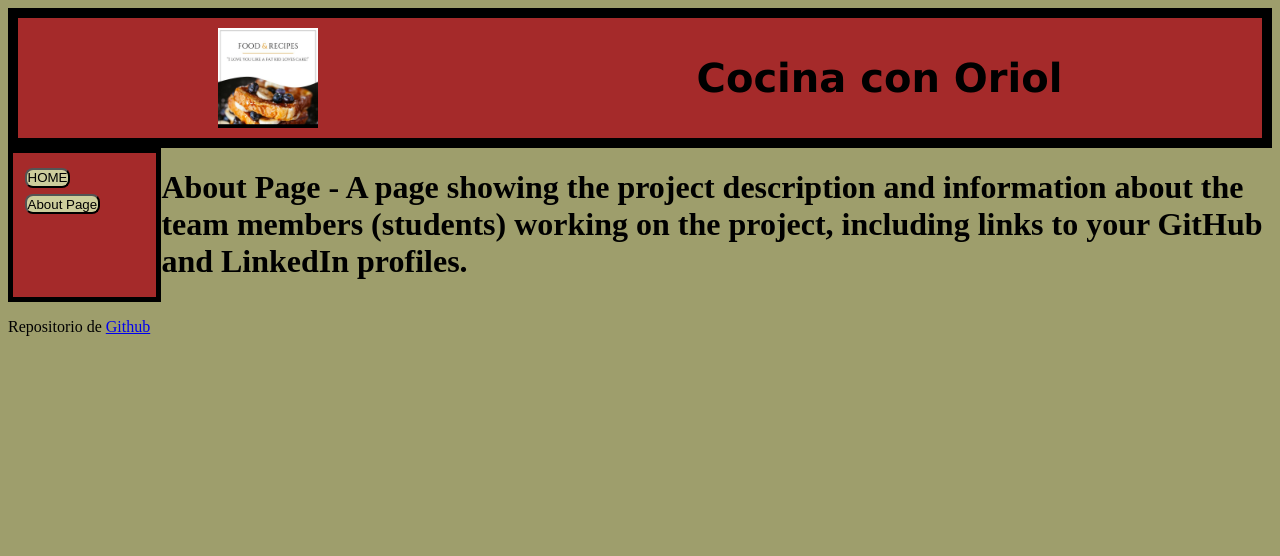
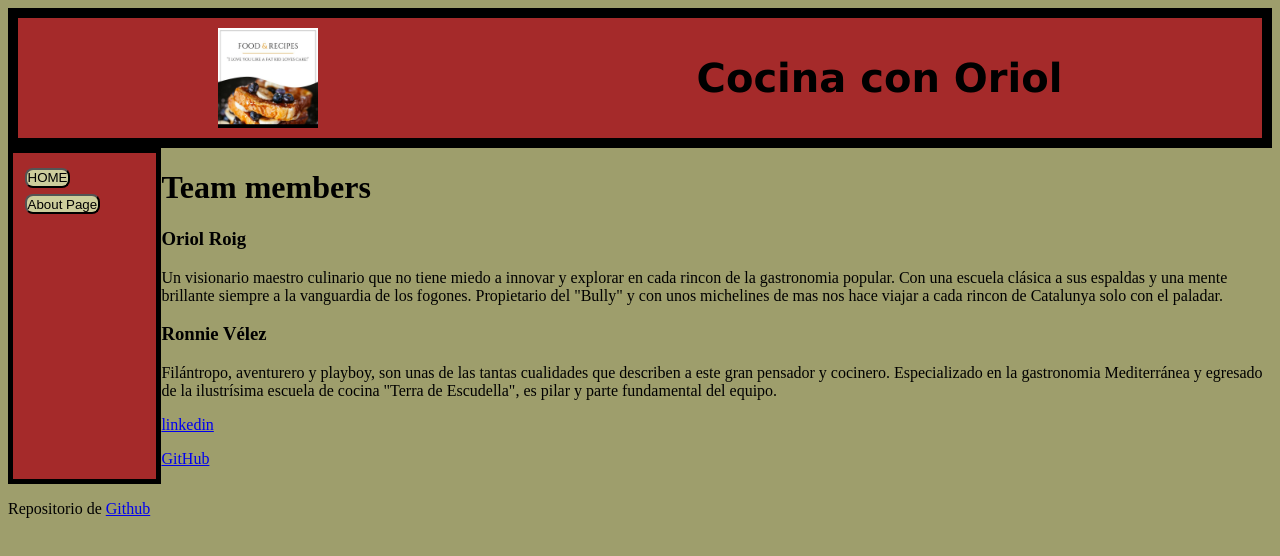
Before and after one commit to RonniedeTal/recipes-miniproyecto, a React (Vite) app: page /about-page in a window 1280 px wide. Shown: the top 556 px of the page. Built offline with nearby package versions, Linux system fonts and the light colour scheme.

Commit message:
intentamos redirigirnos a la preparacion

```diff
--- a/src/App.jsx
+++ b/src/App.jsx
@@ -7,6 +7,8 @@ import Home from "./components/Home";
 import AboutPage from "./assets/pages/AboutPage";
 import "./App.css";
 import { Routes, Route } from "react-router-dom";
+import NotFoundPage from "./assets/pages/NotFoundPage";
+import ItemDetailsPage from "./assets/pages/ItemDetailsPage";
 
 function App() {
   return (
@@ -21,6 +23,9 @@ function App() {
           <Routes>
             <Route path="/" element={<Home />} />
             <Route path="/about-page" element={<AboutPage />} />
+            <Route path="*"element={<NotFoundPage/>}/>
+            <Route path="/item-details-page/:recipesname"element={<ItemDetailsPage />}/>
+
           </Routes>
         </div>
       </div>
--- a/src/assets/pages/AboutPage.jsx
+++ b/src/assets/pages/AboutPage.jsx
@@ -1,12 +1,34 @@
-import React from 'react'
+import React from "react";
 
 function AboutPage() {
   return (
     <div>
-       <h1>About Page - A page showing the project description and information about the team members (students) working on the project, including links to your GitHub and LinkedIn profiles.</h1>
+      <h1>Team members</h1>
+      <h3>Oriol Roig</h3>
+      <p>
+        Un visionario maestro culinario que no tiene miedo a innovar y explorar
+        en cada rincon de la gastronomia popular. Con una escuela clásica a sus
+        espaldas y una mente brillante siempre a la vanguardia de los fogones.
+        Propietario del "Bully" y con unos michelines de mas nos hace viajar a
+        cada rincon de Catalunya solo con el paladar.
+      </p>
+      <a href=""></a>
+      <h3>Ronnie Vélez</h3>
+      <p>
+        Filántropo, aventurero y playboy, son unas de las tantas cualidades que
+        describen a este gran pensador y cocinero. Especializado en la
+        gastronomia Mediterránea y egresado de la ilustrísima escuela de cocina
+        "Terra de Escudella", es pilar y parte fundamental del equipo.
+      </p>
+      <p>
 
+        <a href="https://www.linkedin.com/feed/?trk=onboarding-landing">linkedin</a>
+      </p>
+      <p>
+         <a href="https://github.com/RonniedeTal">GitHub</a>
+      </p>
     </div>
-  )
+  );
 }
 
-export default AboutPage
+export default AboutPage;
--- a/src/assets/pages/ItemDetailsPage.jsx
+++ b/src/assets/pages/ItemDetailsPage.jsx
@@ -0,0 +1,26 @@
+import React from 'react'
+import AllRecipes from "../../data/recetas.json"
+import { useParams } from 'react-router-dom'
+
+function ItemDetailsPage() {
+    const parametrosDinamicos=useParams()
+    console.log(parametrosDinamicos);
+
+    const foundRecipe=AllRecipes.find((eachRecipes)=>{
+        return eachRecipes.nombre===parametrosDinamicos.nombre
+    })
+    console.log(foundRecipe);
+  return (
+    <div>
+      <h1>aqui las recetas</h1>
+      <h2>{foundRecipe.nombre}</h2>
+      <p>Descripcion: {foundRecipe.descripcion}</p>
+      <p>Preparacion: {foundRecipe.preparacion}</p>
+
+
+
+    </div>
+  )
+}
+
+export default ItemDetailsPage
--- a/src/assets/pages/NotFoundPage.jsx
+++ b/src/assets/pages/NotFoundPage.jsx
@@ -0,0 +1,11 @@
+import React from 'react'
+
+function NotFoundPage() {
+  return (
+    <div>
+      <h3>Estas perdido</h3>
+    </div>
+  )
+}
+
+export default NotFoundPage
--- a/src/components/List.jsx
+++ b/src/components/List.jsx
@@ -1,7 +1,7 @@
 import React from 'react'
 import {useState}from "react"
 import AllRecipes from "../data/recetas.json"
-
+import { Link } from 'react-router-dom'
 
 
 
@@ -35,7 +35,8 @@ function List() {
                  <div key={eachRecipes.id}>
 
                      <hr />
-                     <h2>{eachRecipes.nombre}</h2>
+                    {/* <h2>{eachRecipes.nombre}</h2>*/}
+                    <Link to={`/item-details-page/${eachRecipes.nombre}`}><h2>{eachRecipes.nombre}</h2></Link>
                      <h2>{eachRecipes.vegano===true? <span>🥦</span>:<span>🍗🥩</span>}</h2>
 
                   <button onClick={()=>handleDelete(index)}>Borrar</button>
```
